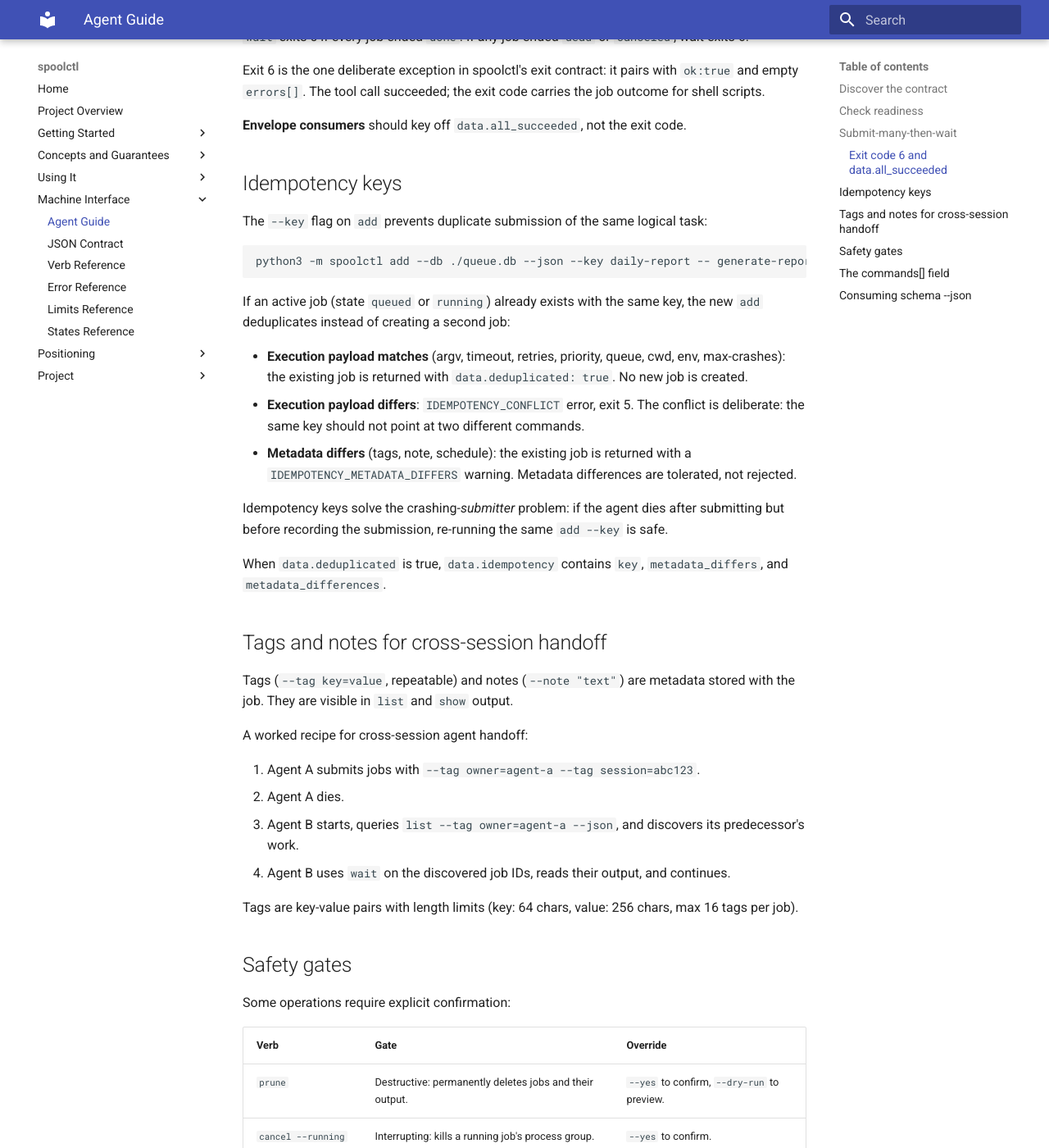
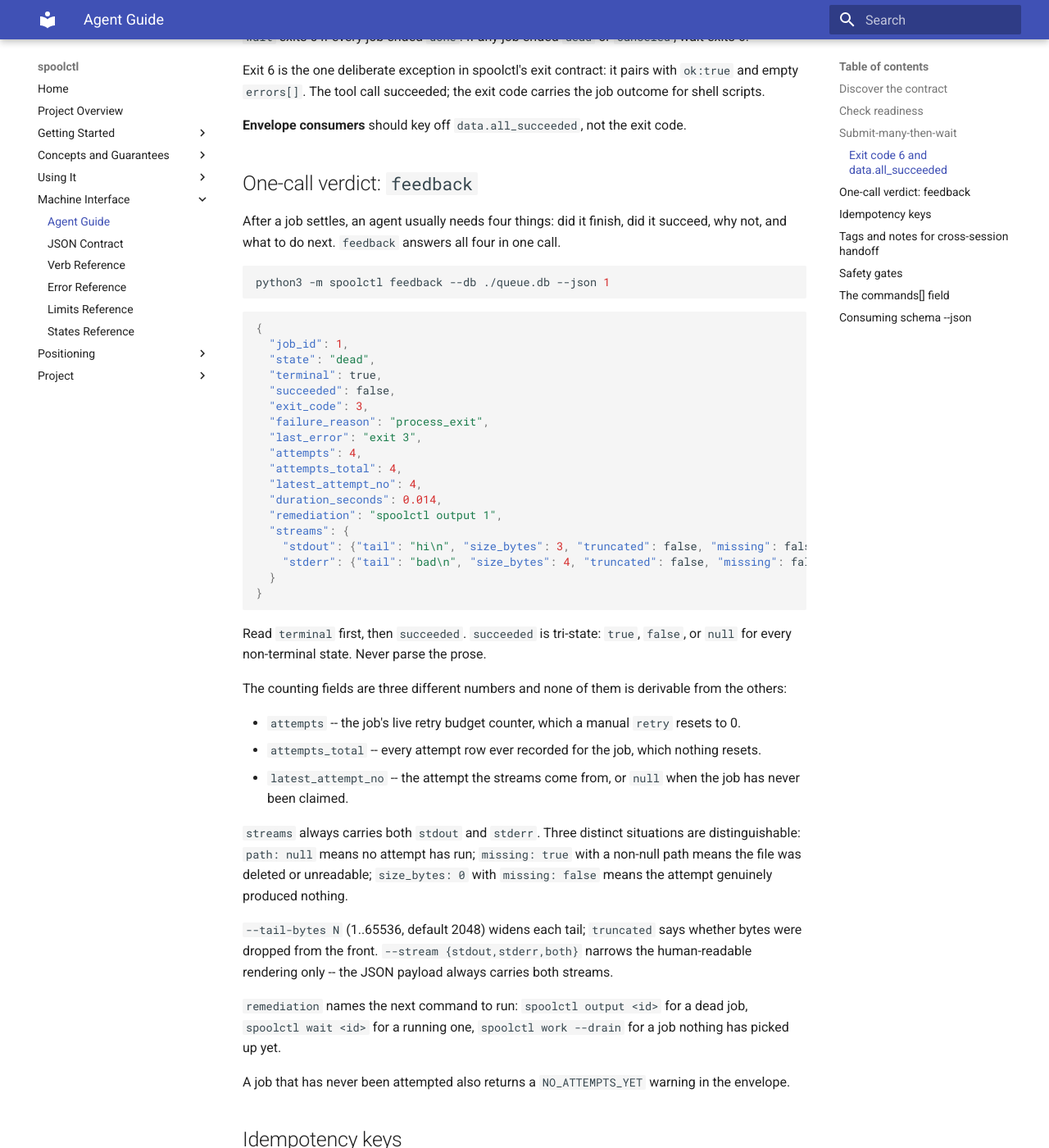
Before and after one commit to Ozhiaki/spoolctl, an MkDocs documentation site: the page built from docs/agent-guide.md, in a window 1280 px wide and 1400 px high, scrolled down 1232 px. Shown: the whole window at 82% size. Built offline with MkDocs 1.6.1 and Material for MkDocs 9.7.7, drawn with Linux system fonts in a browser that asks for light colours; some of the changed text lies outside the part shown.

Commit message:
Document feedback and stop promising a job state that never happens
Two independent doc corrections.

feedback: docs/agent-guide.md gains a section covering the terminal/succeeded
read order, the three counting fields and why none is derivable from the
others, the three-way stream distinction (never attempted / deleted /
genuinely empty), --tail-bytes and the --stream text-only narrowing, and the
NO_ATTEMPTS_YET warning. docs/README.md gains one Start Here row, README.md
one transcript line, docs/verbs.md regenerates from capabilities.

The `failed` state: docs said "Job failed and may be retried (within retry
budget)". No version of spoolctl has ever written that state. A failing job
with budget left returns to `queued` and shows up as `scheduled` while its
backoff runs; it becomes `dead` when the budget is exhausted. The text told
operators to watch for something they will never see. Corrected in
scripts/build_docs.py (the generator, not the generated page) and in the two
handwritten pages carrying the same claim: the docs/concepts.md state table
and the wait paragraph in docs/agent-guide.md.

The value itself stays: it is in the jobs CHECK constraint and in
models.JOB_STATES, so removing it is a schema break and a contract removal.
capabilities.json is byte-identical -- job_states did not move.

Verified: 547 tests green, python3 scripts/build_docs.py --check clean,
mkdocs build --strict clean.

spoolctl-xfz.10

Co-Authored-By: Claude Opus 5 <noreply@anthropic.com>

````diff
--- a/docs/agent-guide.md
+++ b/docs/agent-guide.md
@@ -36,7 +36,7 @@ python3 -m spoolctl add --db ./queue.db --json --key task-3 -- command-3
 python3 -m spoolctl wait --db ./queue.db --json 1 2 3
 ```
 
-The `wait` verb blocks until all listed jobs reach a terminal state (`done`, `dead`, or `canceled`). `failed` is not terminal because the job may still be retried.
+The `wait` verb blocks until all listed jobs reach a terminal state (`done`, `dead`, or `canceled`). A job with retry budget left sits in `queued` between attempts, which is not terminal.
 
 ### Exit code 6 and `data.all_succeeded`
 
@@ -45,6 +45,51 @@ The `wait` verb blocks until all listed jobs reach a terminal state (`done`, `de
 Exit 6 is the one deliberate exception in spoolctl's exit contract: it pairs with `ok:true` and empty `errors[]`. The tool call succeeded; the exit code carries the job outcome for shell scripts.
 
 **Envelope consumers** should key off `data.all_succeeded`, not the exit code.
+
+## One-call verdict: `feedback`
+
+After a job settles, an agent usually needs four things: did it finish, did it succeed, why not, and what to do next. `feedback` answers all four in one call.
+
+```bash
+python3 -m spoolctl feedback --db ./queue.db --json 1
+```
+
+```json
+{
+  "job_id": 1,
+  "state": "dead",
+  "terminal": true,
+  "succeeded": false,
+  "exit_code": 3,
+  "failure_reason": "process_exit",
+  "last_error": "exit 3",
+  "attempts": 4,
+  "attempts_total": 4,
+  "latest_attempt_no": 4,
+  "duration_seconds": 0.014,
+  "remediation": "spoolctl output 1",
+  "streams": {
+    "stdout": {"tail": "hi\n", "size_bytes": 3, "truncated": false, "missing": false, "path": "..."},
+    "stderr": {"tail": "bad\n", "size_bytes": 4, "truncated": false, "missing": false, "path": "..."}
+  }
+}
+```
+
+Read `terminal` first, then `succeeded`. `succeeded` is tri-state: `true`, `false`, or `null` for every non-terminal state. Never parse the prose.
+
+The counting fields are three different numbers and none of them is derivable from the others:
+
+- `attempts` -- the job's live retry budget counter, which a manual `retry` resets to 0.
+- `attempts_total` -- every attempt row ever recorded for the job, which nothing resets.
+- `latest_attempt_no` -- the attempt the streams come from, or `null` when the job has never been claimed.
+
+`streams` always carries both `stdout` and `stderr`. Three distinct situations are distinguishable: `path: null` means no attempt has run; `missing: true` with a non-null path means the file was deleted or unreadable; `size_bytes: 0` with `missing: false` means the attempt genuinely produced nothing.
+
+`--tail-bytes N` (1..65536, default 2048) widens each tail; `truncated` says whether bytes were dropped from the front. `--stream {stdout,stderr,both}` narrows the human-readable rendering only -- the JSON payload always carries both streams.
+
+`remediation` names the next command to run: `spoolctl output <id>` for a dead job, `spoolctl wait <id>` for a running one, `spoolctl work --drain` for a job nothing has picked up yet.
+
+A job that has never been attempted also returns a `NO_ATTEMPTS_YET` warning in the envelope.
 
 ## Idempotency keys
 
````
Also changed, not shown: README.md (+3 -0 lines), docs/README.md (+1 -0 lines), docs/concepts.md (+1 -1 lines), docs/reference/states.md (+1 -1 lines), 1 other file.
